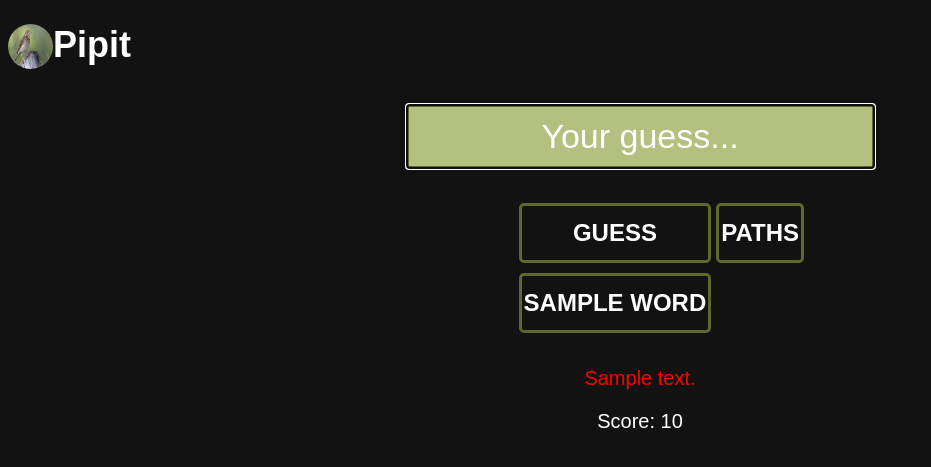
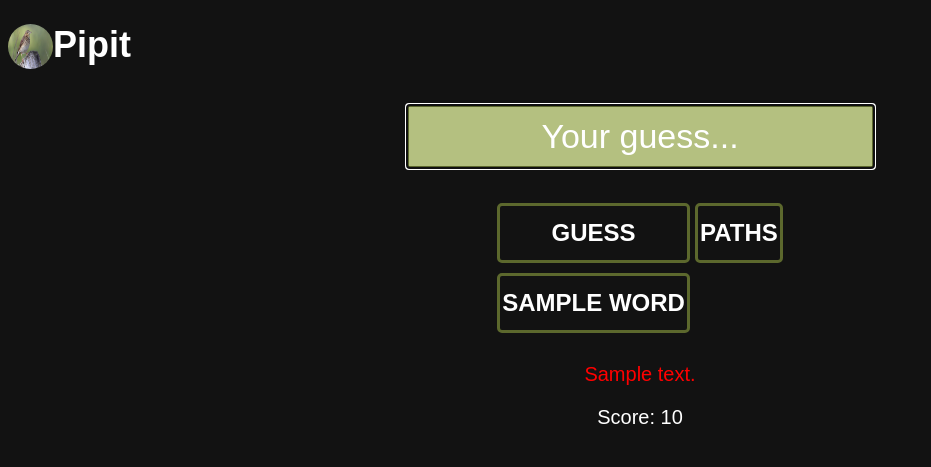
Before and after one commit to rehrehreh/pipit, a Flask app: template templates/index.html in a window 1280 px wide. Shown: the top 467 px of the page, without its empty margins (0-931 px from the left). Run offline with Flask 2, Linux system fonts and the light colour scheme; the template is opened without the code that fills it: most values are stand-ins (such as "Sample title", 1, 10 or a date in 2020); parts of the project's set-up code (start-up, migrations or seed data) failed here and were passed over.

Commit message:
form and table in center

```diff
--- a/static/styles.css
+++ b/static/styles.css
@@ -35,10 +35,10 @@ p.error {
 }
 
 table {
-    margin-right: 0px;
-    margin-left: 40%;
     border-spacing: 5px 10px;
-    display: inline-block;
+    display: flex;
+    align-items: center;
+    justify-content: center;
     vertical-align: center;
     table-layout: auto;
 }
@@ -100,6 +100,9 @@ form {
     margin-right: auto;
     align-items: center;
     text-align: center;
+    display: flex;
+    align-items: center;
+    justify-content: center;
     /* padding: 1%; */
     /* border: 1px solid rgb(101, 179, 124); */
     /* border-radius: 5px; */
@@ -116,6 +119,7 @@ input[type="text"] {
     border: var(--border);
     border-radius: 3px;
     cursor: pointer;
+
 }
 
 input[type="text"]::placeholder {
```
